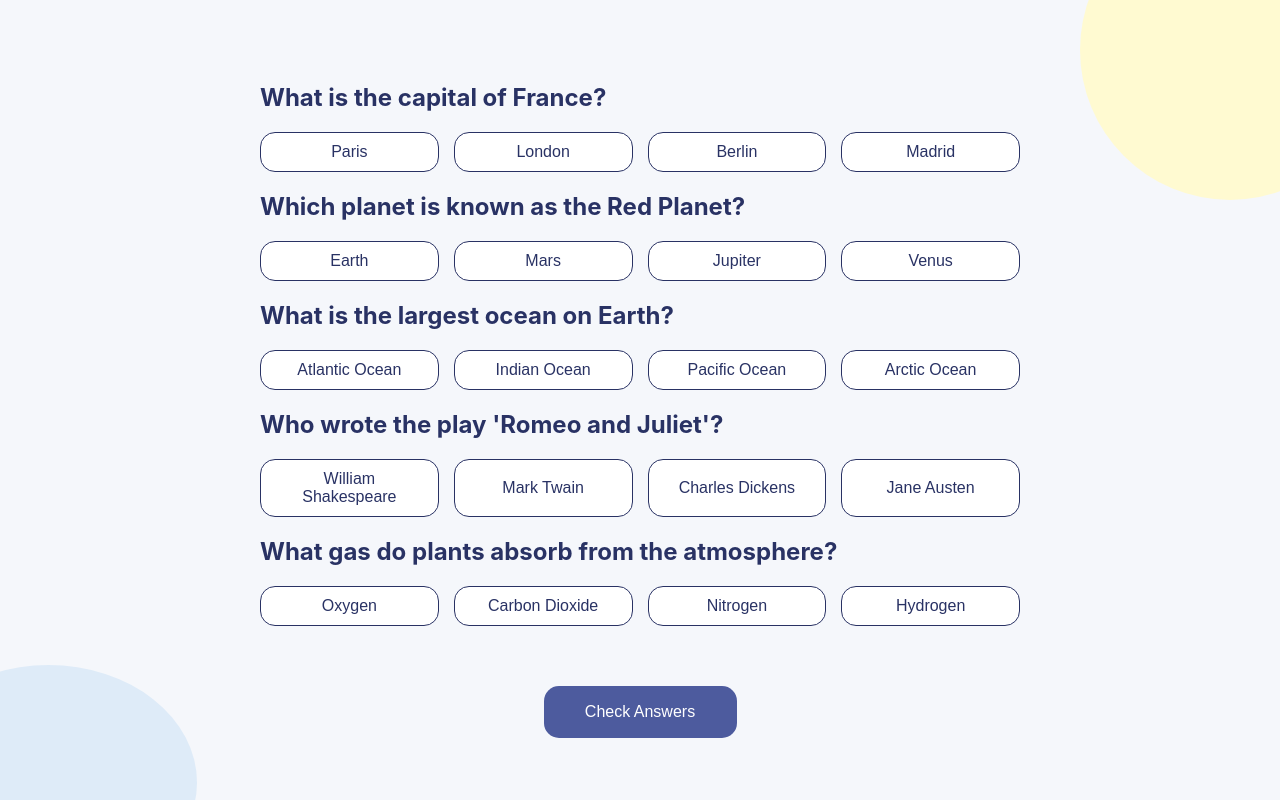
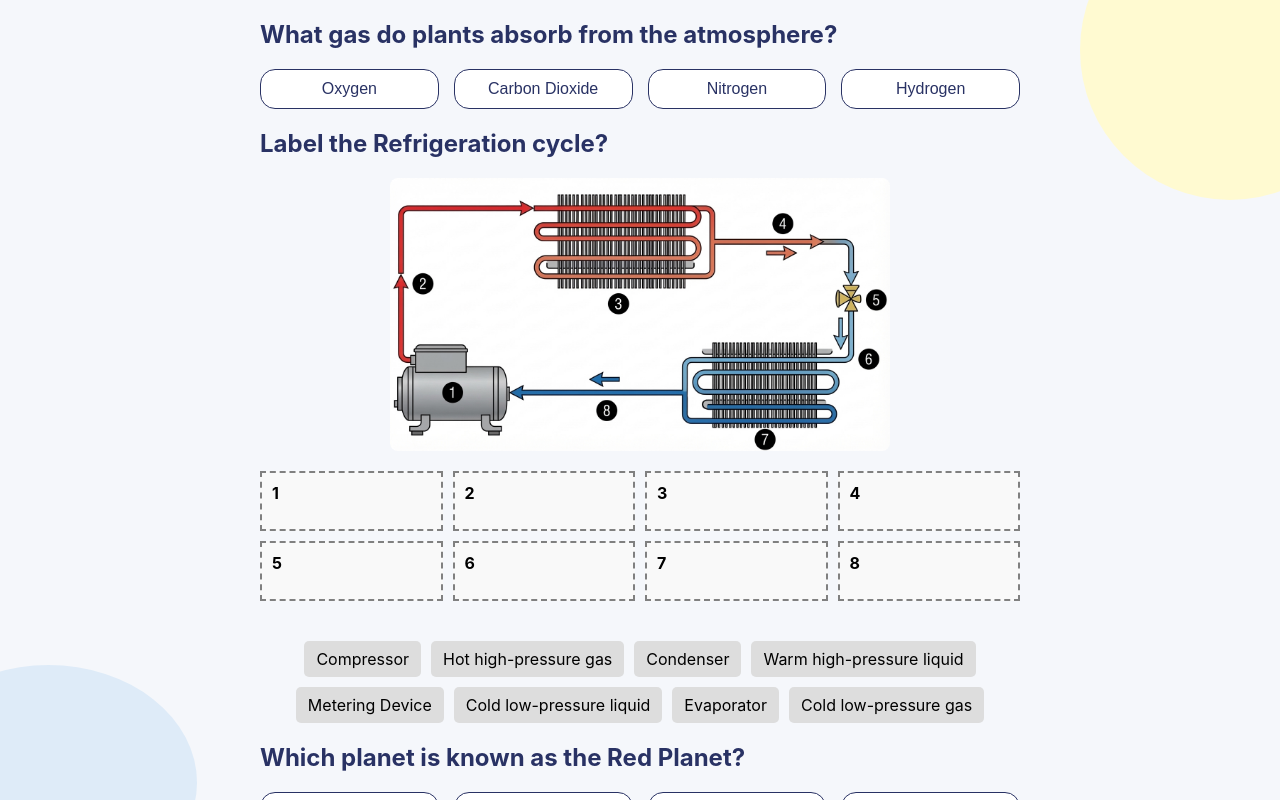
Before and after one commit to mejiab4494/Quizzical, a React (Vite) app: page / in a window 1280 px wide. Both pictures are taken after a click on the button "Start quiz". Shown: the top 800 px of the page. Built offline with nearby package versions, Linux system fonts and the light colour scheme.

Commit message:
added the file draganddrop along with an img

```diff
--- a/src/App.css
+++ b/src/App.css
@@ -64,6 +64,14 @@
     font-weight: bold;
 }
 
+.question-block img {
+  width: 100%;
+  max-width: 500px;
+  margin: 0 auto;
+  border-radius: 8px;
+
+}
+
 .question-container {
     width: 100%;
     max-width: 800px;
@@ -71,7 +79,7 @@
     padding: 20px;
 }
 
-questions {
+.question {
     background-color: #293264;
     color: white;
     border: 1px solid #4D5B9E;
@@ -129,3 +137,53 @@ questions {
     justify-content: center;
     margin-top: 20px;
 }
+
+/* for drag and drp question */
+
+.container {
+  text-align: center;
+  padding: 20px;
+}
+
+.diagram {
+  width: 500px;
+  margin-bottom: 20px;
+}
+
+/* drop zones */
+.drop-zones {
+  display: grid;
+  grid-template-columns: repeat(4, 1fr);
+  gap: 10px;
+  margin-bottom: 20px;
+}
+
+.drop-box {
+  border: 2px dashed gray;
+  padding: 10px;
+  min-height: 60px;
+  background: #f9f9f9;
+}
+
+.drop-box.correct {
+  background-color: #c8f7c5;
+}
+
+.drop-box.wrong {
+  background-color: #f7c5c5;
+}
+
+/* labels */
+.labels {
+  display: flex;
+  flex-wrap: wrap;
+  gap: 10px;
+  justify-content: center;
+}
+
+.label {
+  padding: 8px 12px;
+  background: #ddd;
+  cursor: grab;
+  border-radius: 5px;
+}
--- /dev/null
+++ b/src/component/draganddrop.jsx
@@ -0,0 +1,42 @@
+import { useState } from "react";
+import questions from "./questions";
+
+export default function DragDrop({ q, showResults, dragAnswers, draggedItem, setDragAnswers, setDraggedItem }) {
+  return (
+    <div className="question-block">
+      <h3>{q.question}</h3>
+      <img src={q.image} alt="diagram" className="diagram" />
+
+      <div className="drop-zones">
+        {[1,2,3,4,5,6,7,8].map((num) => (
+          <div
+            key={num}
+            className={`drop-box ${
+              showResults
+                ? dragAnswers[num] === q.answer[num] ? "correct" : "wrong"
+                : ""
+            }`}
+            onDragOver={(e) => e.preventDefault()}
+            onDrop={() => setDragAnswers(prev => ({ ...prev, [num]: draggedItem }))}
+          >
+            <strong>{num}</strong>
+            <div>{dragAnswers[num]}</div>
+          </div>
+        ))}
+      </div>
+
+      <div className="labels">
+        {q.labels.map((label, i) => (
+          <div
+            key={i}
+            draggable
+            onDragStart={() => setDraggedItem(label)}
+            className="label"
+          >
+            {label}
+          </div>
+        ))}
+      </div>
+    </div>
+  );
+}
--- a/src/component/questionPage.jsx
+++ b/src/component/questionPage.jsx
@@ -1,28 +1,48 @@
-import { useState } from 'react';
+import { useState, useMemo } from 'react';
+import DragDrop from './draganddrop';
 import questions from './questions';
 
 export default function QuestionPage() {
   const [selectedAnswers, setSelectedAnswers] = useState({});
   const [showResults, setShowResults] = useState(false);
+  const [draggedItem, setDraggedItem] = useState(null);
+  const [dragAnswers, setDragAnswers] = useState({});
+
+  const shuffledQuestions = useMemo(() => {
+    return [...questions].sort(() => Math.random() - 0.5);
+  }, []);
 
   function getQuestions() {
-    return questions.map((q) => (
+    return shuffledQuestions.map((q) => {
+      if (q.type === "dragdrop") return (
+        <DragDrop
+          key={q.id}
+          q={q}
+          showResults={showResults}
+          dragAnswers={dragAnswers}
+          draggedItem={draggedItem}
+          setDragAnswers={setDragAnswers}
+          setDraggedItem={setDraggedItem}
+        />
+      );
+
+      return (
         <div key={q.id} className="question-block">
           <h3>{q.question}</h3>
+
+
 
           <div className="options">
             {q.options.map((opt, index) => {
               const isSelected = selectedAnswers[q.id] === opt;
-            const isCorrect = q.answer === opt;
+              const isCorrect = Array.isArray(q.answer)
+                ? q.answer.includes(opt)
+                : q.answer === opt;
 
               let className = "option-btn";
-
               if (showResults) {
-              if (isCorrect) {
-                className += " correct";
-              } else if (isSelected) {
-                className += " wrong";
-              }
+                if (isCorrect) className += " correct";
+                else if (isSelected) className += " wrong";
               } else if (isSelected) {
                 className += " selected";
               }
@@ -31,13 +51,10 @@ export default function QuestionPage() {
                 <button
                   key={index}
                   onClick={() =>
-                  setSelectedAnswers(prev => ({
-                    ...prev,
-                    [q.id]: opt
-                  }))
+                    setSelectedAnswers(prev => ({ ...prev, [q.id]: opt }))
                   }
                   className={className}
-                disabled={showResults} // 🔒 disables after checking
+                  disabled={showResults}
                 >
                   {opt}
                 </button>
@@ -45,7 +62,8 @@ export default function QuestionPage() {
             })}
           </div>
         </div>
-    ));
+      );
+    });
   }
 
   return (
@@ -53,12 +71,8 @@ export default function QuestionPage() {
       <div className="question-container">
         {getQuestions()}
       </div>
-
       <div className="check-container">
-        <button
-          onClick={() => setShowResults(true)}
-          className="check-answers"
-        >
+        <button onClick={() => setShowResults(true)} className="check-answers">
           Check Answers
         </button>
       </div>
--- a/src/component/questions.jsx
+++ b/src/component/questions.jsx
@@ -1,10 +1,33 @@
 const questions = [
-  {
-    id: 1,
-    question: "What is the capital of France?",
-    options: ["Paris", "London", "Berlin", "Madrid"],
-    answer: "Paris"
-  },
+   {
+     id: 1,
+       type: "dragdrop",
+       question: "Label the Refrigeration cycle?",
+       image: "./refricycle.png",
+
+     labels: [
+       "Compressor",
+       "Hot high-pressure gas",
+       "Condenser",
+       "Warm high-pressure liquid",
+       "Metering Device",
+       "Cold low-pressure liquid",
+       "Evaporator",
+       "Cold low-pressure gas"
+     ],
+
+     // correct mapping
+     answer: {
+       1: "Compressor",
+       2: "Hot high-pressure gas",
+       3: "Condenser",
+       4: "Warm high-pressure liquid",
+       5: "Metering Device",
+       6: "Cold low-pressure liquid",
+       7: "Evaporator",
+       8: "Cold low-pressure gas"
+     }
+   },
   {
     id: 2,
     question: "Which planet is known as the Red Planet?",
--- a/src/index.css
+++ b/src/index.css
@@ -11,5 +11,6 @@ body {
     display: flex;
     justify-content: center;
     align-items: center;
-    height: 100vh;
+    min-height: 100vh;
+    overflow-y: auto;
 }
```
Also changed, not shown: public/refricycle.png (added). Lines whose indentation alone changed are shown as unchanged.
